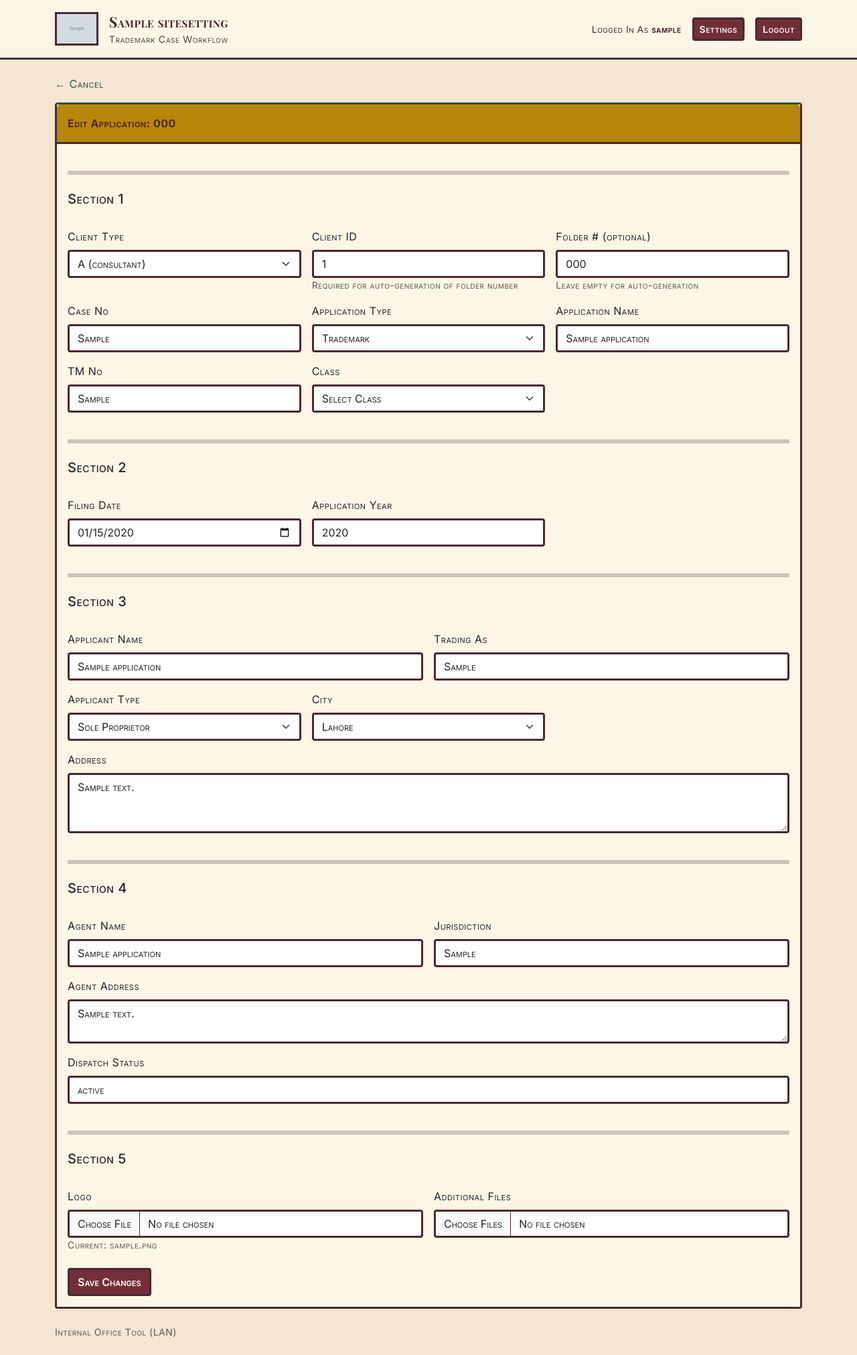
After one commit to 0utLawzz/DS-Brandex, a Django app: page /applications/1/edit/ in a window 1280 px wide. The commit adds this page. Shown: the whole page at 67% size. Run offline with Django 5.2, Linux system fonts and the light colour scheme; a user stored in the database is signed in; tables that the repository leaves empty hold one stand-in row (values such as "Sample post"); grey boxes marked "Sample" are stand-in pictures.

Commit message:
Apply Victorian style and add Edit functionality
- Update CSS with Victorian colors (burgundy, forest green, antique gold)
- Add Google Fonts import for Playfair Display and Inter
- Apply small caps to all text elements
- Add Edit button to application detail page
- Create application_edit view and template
- Add URL routing for application_edit

```diff
--- a/cases/static/cases/victorian.css
+++ b/cases/static/cases/victorian.css
@@ -1,21 +1,25 @@
+@import url('https://fonts.googleapis.com/css2?family=Playfair+Display:wght@400;700&family=Inter:wght@400;500;600&display=swap');
+
 :root {
-  --primary: #d32f2f;
-  --secondary: #1976d2;
-  --accent: #fdd835;
-  --background: #f5f5f5;
-  --surface: #ffffff;
-  --text: #000000;
+  --primary: #722F37;
+  --secondary: #2E5339;
+  --accent: #B8860B;
+  --background: #F5E6D3;
+  --surface: #FDF5E6;
+  --text: #4A2932;
 
-  --radius: 0px;
-  --border-width: 6px;
-  --shadow: 0px 0px;
-  --line: #000000;
+  --radius: 4px;
+  --border-width: 3px;
+  --shadow: 0px 4px;
+  --line: #4A2932;
 }
 
 .victorian-bg {
   background: var(--background);
   color: var(--text);
-  font-family: Inter, system-ui, -apple-system, Segoe UI, Roboto, Arial, sans-serif;
+  font-family: 'Inter', sans-serif;
+  font-variant: small-caps;
+  letter-spacing: 0.5px;
 }
 
 .victorian-header {
@@ -28,11 +32,14 @@
   font-size: 1.35rem;
   letter-spacing: 0.2px;
   color: var(--text);
+  font-family: 'Playfair Display', serif;
+  font-variant: small-caps;
 }
 
 .victorian-subtitle {
   font-size: 0.9rem;
   color: rgba(0, 0, 0, 0.7);
+  font-variant: small-caps;
 }
 
 .victorian-card {
@@ -47,6 +54,7 @@
   border-bottom: var(--border-width) solid var(--line);
   font-weight: 700;
   color: var(--text);
+  font-variant: small-caps;
 }
 
 .victorian-btn {
@@ -55,16 +63,19 @@
   color: #fff;
   border-radius: var(--radius);
   box-shadow: none;
+  font-variant: small-caps;
+  font-weight: 600;
 }
 
 .victorian-btn:hover {
-  background: #b71c1c;
+  background: #5a252c;
   color: #fff;
 }
 
 .victorian-link {
   color: var(--secondary);
   text-decoration: none;
+  font-variant: small-caps;
 }
 
 .victorian-link:hover {
@@ -76,6 +87,7 @@
   background: var(--surface);
   color: var(--text);
   border-radius: 0;
+  font-variant: small-caps;
 }
 
 .victorian-table thead th {
@@ -83,6 +95,7 @@
   color: var(--text);
   background: var(--surface);
   border-bottom: var(--border-width) solid var(--line);
+  font-variant: small-caps;
 }
 
 .victorian-table > :not(caption) > * > * {
@@ -92,6 +105,7 @@
 .victorian-input {
   border-radius: var(--radius);
   border: 3px solid var(--line);
+  font-variant: small-caps;
 }
 
 .victorian-input:focus {
@@ -135,6 +149,7 @@
 
 .dst-kv .k {
   font-weight: 700;
+  font-variant: small-caps;
 }
 
 .dst-timeline {
@@ -181,11 +196,13 @@
 
 .dst-event-title {
   font-weight: 700;
+  font-variant: small-caps;
 }
 
 .dst-event-meta {
   font-size: 0.85rem;
   color: rgba(0, 0, 0, 0.7);
+  font-variant: small-caps;
 }
 
 .dst-assignment {
--- a/cases/templates/cases/application_detail.html
+++ b/cases/templates/cases/application_detail.html
@@ -3,8 +3,9 @@
 {% block title %}{{ application.folder_number }} - IP Case Platform{% endblock %}
 
 {% block content %}
-  <div class="mb-3">
+  <div class="mb-3 d-flex justify-content-between align-items-center">
     <a class="victorian-link small-cap" href="{% url 'cases:application_list' %}">← Back To Applications</a>
+    <a class="btn victorian-btn" href="{% url 'cases:application_edit' application.pk %}">Edit</a>
   </div>
 
   <div class="dst-grid">
--- /dev/null
+++ b/cases/templates/cases/application_edit.html
@@ -0,0 +1,195 @@
+{% extends 'cases/base.html' %}
+
+{% block title %}Edit {{ application.folder_number }} - IP Case Platform{% endblock %}
+
+{% block content %}
+  <div class="mb-3">
+    <a class="victorian-link small-cap" href="{% url 'cases:application_detail' application.pk %}">← Cancel</a>
+  </div>
+
+  <div class="victorian-card card dst-accent-blue mb-4">
+    <div class="card-header py-3 small-cap">Edit Application: {{ application.folder_number }}</div>
+    <div class="card-body">
+      {% if errors %}
+        <div class="alert alert-danger">
+          <div class="fw-bold small-cap">Please Fix:</div>
+          <ul class="mb-0">
+            {% for e in errors %}
+              <li>{{ e }}</li>
+            {% endfor %}
+          </ul>
+        </div>
+      {% endif %}
+
+      <form method="post" enctype="multipart/form-data">
+        {% csrf_token %}
+
+        <div class="row g-3">
+          <div class="col-12">
+            <hr class="my-4" style="border: 3px solid var(--line);" />
+            <h5 class="small-cap mb-3">Section 1</h5>
+          </div>
+
+          <div class="col-md-4">
+            <label class="form-label small-cap">Client Type</label>
+            <select class="form-select victorian-input" name="client_type" required>
+              {% for value,label in client_type_choices %}
+                <option value="{{ value }}" {% if application.client_type == value %}selected{% endif %}>{{ label }}</option>
+              {% endfor %}
+            </select>
+          </div>
+
+          <div class="col-md-4">
+            <label class="form-label small-cap">Client ID</label>
+            <input class="form-control victorian-input" type="number" name="client_id" value="{{ application.client_id|default:'' }}" placeholder="e.g. 454" />
+            <div class="small text-muted">Required for auto-generation of folder number</div>
+          </div>
+
+          <div class="col-md-4">
+            <label class="form-label small-cap">Folder # (optional)</label>
+            <input class="form-control victorian-input" name="folder_number" value="{{ application.folder_number|default:'' }}" placeholder="Auto-generated if empty: X-454-001" />
+            <div class="small text-muted">Leave empty for auto-generation</div>
+          </div>
+
+          <div class="col-md-4">
+            <label class="form-label small-cap">Case No</label>
+            <input class="form-control victorian-input" name="case_no" value="{{ application.case_no|default:'' }}" />
+          </div>
+
+          <div class="col-md-4">
+            <label class="form-label small-cap">Application Type</label>
+            <select class="form-select victorian-input" name="application_type" required>
+              {% for value,label in application_type_choices %}
+                <option value="{{ value }}" {% if application.application_type == value %}selected{% endif %}>{{ label }}</option>
+              {% endfor %}
+            </select>
+          </div>
+
+          <div class="col-md-4">
+            <label class="form-label small-cap">Application Name</label>
+            <input class="form-control victorian-input" name="application_name" value="{{ application.application_name }}" required />
+          </div>
+
+          <div class="col-md-4">
+            <label class="form-label small-cap">TM No</label>
+            <input class="form-control victorian-input" name="trademark_no" value="{{ application.trademark_no|default:'' }}" />
+          </div>
+
+          <div class="col-md-4">
+            <label class="form-label small-cap">Class</label>
+            <select class="form-select victorian-input" name="class_numbers">
+              <option value="">Select Class</option>
+              {% for i in "123456789101112131415161718192021222324252627282930313233343536373839404142434445" %}
+                <option value="{{ i }}" {% if application.class_numbers == i %}selected{% endif %}>{{ i }}</option>
+              {% endfor %}
+            </select>
+          </div>
+
+          <div class="col-12">
+            <hr class="my-4" style="border: 3px solid var(--line);" />
+            <h5 class="small-cap mb-3">Section 2</h5>
+          </div>
+
+          <div class="col-md-4">
+            <label class="form-label small-cap">Filing Date</label>
+            <input class="form-control victorian-input" type="date" name="filing_date" value="{% if application.filing_date %}{{ application.filing_date|date:'Y-m-d' }}{% endif %}" />
+          </div>
+
+          <div class="col-md-4">
+            <label class="form-label small-cap">Application Year</label>
+            <input class="form-control victorian-input" type="number" name="application_year" value="{{ application.application_year|default:'' }}" placeholder="2026" />
+          </div>
+
+          <div class="col-md-4"></div>
+
+          <div class="col-12">
+            <hr class="my-4" style="border: 3px solid var(--line);" />
+            <h5 class="small-cap mb-3">Section 3</h5>
+          </div>
+
+          <div class="col-md-6">
+            <label class="form-label small-cap">Applicant Name</label>
+            <input class="form-control victorian-input" name="applicant_name" value="{{ application.applicant_name }}" required />
+          </div>
+
+          <div class="col-md-6">
+            <label class="form-label small-cap">Trading As</label>
+            <input class="form-control victorian-input" name="trading_as" value="{{ application.trading_as|default:'' }}" />
+          </div>
+
+          <div class="col-md-4">
+            <label class="form-label small-cap">Applicant Type</label>
+            <select class="form-select victorian-input" name="applicant_type">
+              {% for value,label in applicant_type_choices %}
+                <option value="{{ value }}" {% if application.applicant_type == value %}selected{% endif %}>{{ label }}</option>
+              {% endfor %}
+            </select>
+          </div>
+
+          <div class="col-md-4">
+            <label class="form-label small-cap">City</label>
+            <select class="form-select victorian-input" name="city">
+              {% for value,label in city_choices %}
+                <option value="{{ value }}" {% if application.city == value %}selected{% endif %}>{{ label }}</option>
+              {% endfor %}
+            </select>
+          </div>
+
+          <div class="col-md-4"></div>
+
+          <div class="col-12">
+            <label class="form-label small-cap">Address</label>
+            <textarea class="form-control victorian-input" name="address" rows="3">{{ application.address|default:'' }}</textarea>
+          </div>
+
+          <div class="col-12">
+            <hr class="my-4" style="border: 3px solid var(--line);" />
+            <h5 class="small-cap mb-3">Section 4</h5>
+          </div>
+
+          <div class="col-md-6">
+            <label class="form-label small-cap">Agent Name</label>
+            <input class="form-control victorian-input" name="agent_name" value="{{ application.agent_name|default:'' }}" />
+          </div>
+
+          <div class="col-md-6">
+            <label class="form-label small-cap">Jurisdiction</label>
+            <input class="form-control victorian-input" name="jurisdiction" value="{{ application.jurisdiction|default:'' }}" />
+          </div>
+
+          <div class="col-12">
+            <label class="form-label small-cap">Agent Address</label>
+            <textarea class="form-control victorian-input" name="agent_address" rows="2">{{ application.agent_address|default:'' }}</textarea>
+          </div>
+
+          <div class="col-12">
+            <label class="form-label small-cap">Dispatch Status</label>
+            <input class="form-control victorian-input" name="dispatch_status" value="{{ application.dispatch_status|default:'' }}" />
+          </div>
+
+          <div class="col-12">
+            <hr class="my-4" style="border: 3px solid var(--line);" />
+            <h5 class="small-cap mb-3">Section 5</h5>
+          </div>
+
+          <div class="col-md-6">
+            <label class="form-label small-cap">Logo</label>
+            <input class="form-control victorian-input" type="file" name="logo" accept="image/*" />
+            {% if application.logo %}
+              <div class="small text-muted">Current: {{ application.logo.name }}</div>
+            {% endif %}
+          </div>
+
+          <div class="col-md-6">
+            <label class="form-label small-cap">Additional Files</label>
+            <input class="form-control victorian-input" type="file" name="files" multiple />
+          </div>
+
+          <div class="col-12 mt-4">
+            <button type="submit" class="btn victorian-btn">Save Changes</button>
+          </div>
+        </div>
+      </form>
+    </div>
+  </div>
+{% endblock %}
--- a/cases/urls.py
+++ b/cases/urls.py
@@ -11,6 +11,7 @@ urlpatterns = [
     path("applications/", views.application_list, name="application_list"),
     path("applications/new/", views.application_create, name="application_create"),
     path("applications/<int:pk>/", views.application_detail, name="application_detail"),
+    path("applications/<int:pk>/edit/", views.application_edit, name="application_edit"),
     path("applications/<int:pk>/add-event/", views.add_event, name="add_event"),
     path("applications/<int:pk>/add-assignment/", views.add_assignment, name="add_assignment"),
     path("applications/<int:pk>/add-document/", views.add_document, name="add_document"),
--- a/cases/views.py
+++ b/cases/views.py
@@ -142,6 +142,104 @@ def application_create(request: HttpRequest):
         "site_settings": site_settings,
     }
     return render(request, "cases/application_create.html", context)
+
+
+@login_required
+def application_edit(request: HttpRequest, pk: int):
+    application = get_object_or_404(Application, pk=pk)
+    site_settings = SiteSettings.objects.first()
+    if not site_settings:
+        site_settings = SiteSettings.objects.create()
+
+    if request.method == "POST":
+        folder_number = (request.POST.get("folder_number") or "").strip()
+        client_type = (request.POST.get("client_type") or "").strip()
+        client_id = request.POST.get("client_id") or None
+        application_type = (request.POST.get("application_type") or "").strip()
+        application_name = (request.POST.get("application_name") or "").strip()
+        trademark_no = (request.POST.get("trademark_no") or "").strip()
+        case_no = (request.POST.get("case_no") or "").strip()
+        class_numbers = (request.POST.get("class_numbers") or "").strip()
+        filing_date = request.POST.get("filing_date") or None
+        application_year = request.POST.get("application_year") or None
+        applicant_name = (request.POST.get("applicant_name") or "").strip()
+        trading_as = (request.POST.get("trading_as") or "").strip()
+        applicant_type = (request.POST.get("applicant_type") or "").strip()
+        address = (request.POST.get("address") or "").strip()
+        city = (request.POST.get("city") or "").strip()
+        agent_name = (request.POST.get("agent_name") or "").strip()
+        agent_address = (request.POST.get("agent_address") or "").strip()
+        jurisdiction = (request.POST.get("jurisdiction") or "").strip()
+        dispatch_status = (request.POST.get("dispatch_status") or "").strip()
+        logo = request.FILES.get("logo")
+        files = request.FILES.getlist("files")
+
+        errors = []
+        if folder_number and folder_number != application.folder_number and Application.objects.filter(folder_number=folder_number).exists():
+            errors.append("Folder number already exists")
+        if not folder_number and not client_id:
+            errors.append("Either folder number or client ID is required")
+        if not application_name:
+            errors.append("Application name is required")
+        if not applicant_name:
+            errors.append("Applicant name is required")
+        if client_type not in {c[0] for c in Application._meta.get_field("client_type").choices}:
+            errors.append("Invalid client type")
+        if application_type not in {c[0] for c in Application._meta.get_field("application_type").choices}:
+            errors.append("Invalid application type")
+        if applicant_type and applicant_type not in {c[0] for c in Application._meta.get_field("applicant_type").choices}:
+            errors.append("Invalid applicant type")
+
+        if errors:
+            context = {
+                "errors": errors,
+                "client_type_choices": Application._meta.get_field("client_type").choices,
+                "application_type_choices": Application._meta.get_field("application_type").choices,
+                "applicant_type_choices": Application._meta.get_field("applicant_type").choices,
+                "city_choices": Application._meta.get_field("city").choices,
+                "application": application,
+                "site_settings": site_settings,
+            }
+            return render(request, "cases/application_edit.html", context)
+
+        application.folder_number = folder_number
+        application.client_type = client_type
+        application.client_id = client_id
+        application.application_type = application_type
+        application.application_name = application_name
+        application.trademark_no = trademark_no
+        application.case_no = case_no
+        application.class_numbers = class_numbers
+        application.filing_date = filing_date
+        application.application_year = application_year or None
+        application.applicant_name = applicant_name
+        application.trading_as = trading_as
+        application.applicant_type = applicant_type or Application._meta.get_field("applicant_type").default
+        application.address = address
+        application.city = city
+        application.agent_name = agent_name
+        application.agent_address = agent_address
+        application.jurisdiction = jurisdiction
+        application.dispatch_status = dispatch_status
+        if logo:
+            application.logo = logo
+
+        application.save()
+
+        for f in files:
+            FileUpload.objects.create(application=application, file=f)
+
+        return redirect("cases:application_detail", pk=application.pk)
+
+    context = {
+        "client_type_choices": Application._meta.get_field("client_type").choices,
+        "application_type_choices": Application._meta.get_field("application_type").choices,
+        "applicant_type_choices": Application._meta.get_field("applicant_type").choices,
+        "city_choices": Application._meta.get_field("city").choices,
+        "application": application,
+        "site_settings": site_settings,
+    }
+    return render(request, "cases/application_edit.html", context)
 
 
 @login_required
```
